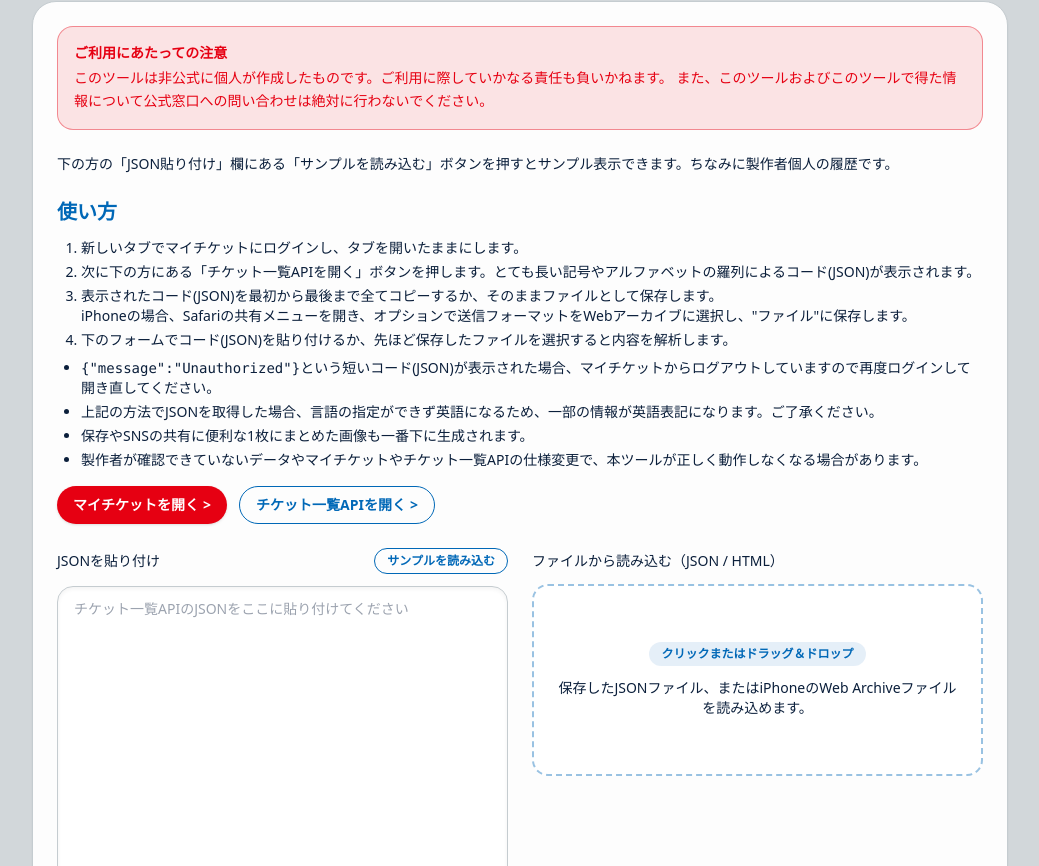
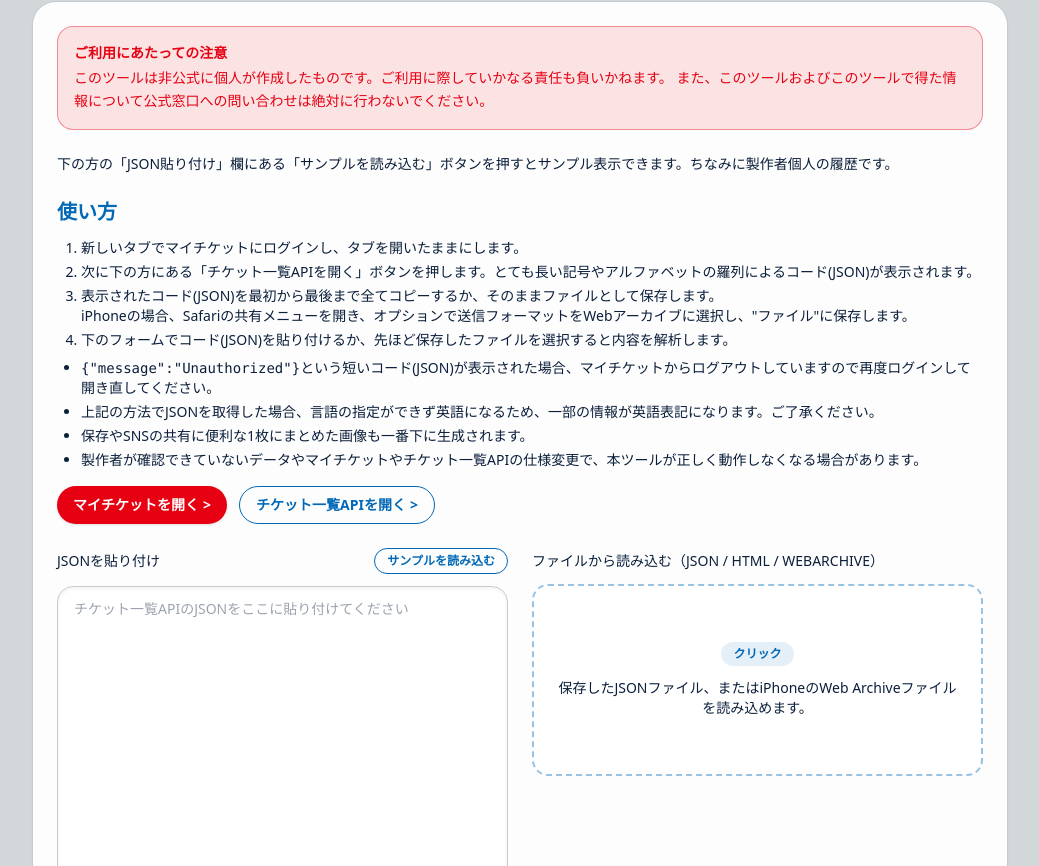
Before and after one commit to nakayuki805/expo-history-viewer, a React (Vite) app: page / in a window 1280 px wide. Shown: the part 323-1189 px from the top of the page, without its empty margins (120-1159 px from the left). Built offline with nearby package versions, Linux system fonts and the light colour scheme.

Commit message:
注意書き修正

```diff
--- a/src/App.tsx
+++ b/src/App.tsx
@@ -1320,7 +1320,7 @@ function ShareableSummaryCanvas({ tickets, entranceCount, eventCount }: Shareabl
     <div className="rounded-3xl border border-[#C5CCD0] bg-white p-6 shadow-sm">
       <h3 className="text-lg font-semibold text-[#0068B7]">保存・SNS共有用画像</h3>
       <p className="mt-1 text-sm text-[#0B1F3B]">
-        画像の保存{canUseWebShare ? 'や共有' : ''}は下のボタンから実行できます。<br />iPhoneでデータが多い(大量の予約)場合、画像が生成されず空白になることがあります。修正に向けて調査中です。
+        画像の保存{canUseWebShare ? 'や共有' : ''}は下のボタンから実行できます。<br />iPhoneでデータが多い(大量の予約)場合、画像が生成されず空白になることがあります。修正に向けて調査中です。集計だけの画像であれば生成可能ですので、チケット・来場予約一覧を非表示にしてください。
       </p>
       <div className="mt-4 flex items-center justify-end">
         <label className="flex items-center gap-3 text-sm text-[#0B1F3B]">
@@ -1368,7 +1368,7 @@ function ShareableSummaryCanvas({ tickets, entranceCount, eventCount }: Shareabl
       </div>
       {actionMessage && <p className="mt-3 text-xs text-[#0B1F3B]">{actionMessage}</p>}
       {canUseWebShare && <p className="mt-1 text-sm text-[#0B1F3B]">
-        iPhoneに画像を保存する場合、共有ボタンから保存できます。<br />iPhoneで大量の予約がある場合、画像の生成に失敗することがあります。修正に向けて調査中です。
+        iPhoneに画像を保存する場合、共有ボタンから保存できます。<br />iPhoneで大量の予約がある場合、画像の生成に失敗することがあります。修正に向けて調査中です。一覧の表示をオフにすれば集計だけの画像は生成可能です。
       </p>}
     </div>
   );
@@ -1585,10 +1585,10 @@ export default function App() {
             </div>
 
             <div className="space-y-3">
-              <label className="text-sm font-medium text-[#0B1F3B]">ファイルから読み込む（JSON / HTML）</label>
+              <label className="text-sm font-medium text-[#0B1F3B]">ファイルから読み込む（JSON / HTML / WEBARCHIVE）</label>
               <label className="flex w-full min-h-[12rem] cursor-pointer flex-col items-center justify-center gap-3 rounded-2xl border-2 border-dashed border-[#0068B7]/40 bg-white p-6 text-center text-sm text-[#0B1F3B] transition hover:border-[#0068B7] hover:text-[#0068B7]">
                 <input type="file" accept=".json,.txt,.html,.htm,.webarchive" className="hidden" onChange={handleFileChange} />
-                <span className="rounded-full bg-[#0068B7]/10 px-3 py-1 text-xs font-semibold text-[#0068B7]">クリックまたはドラッグ＆ドロップ</span>
+                <span className="rounded-full bg-[#0068B7]/10 px-3 py-1 text-xs font-semibold text-[#0068B7]">クリック{/*またはドラッグ＆ドロップ*/}</span>
                 <p>保存したJSONファイル、またはiPhoneのWeb Archiveファイルを読み込めます。</p>
                 {fileName && <p className="font-medium text-[#0068B7]">選択中: {fileName}</p>}
                 {isLoadingFile && <p className="text-[#E60012]">読み込み中...</p>}
```
